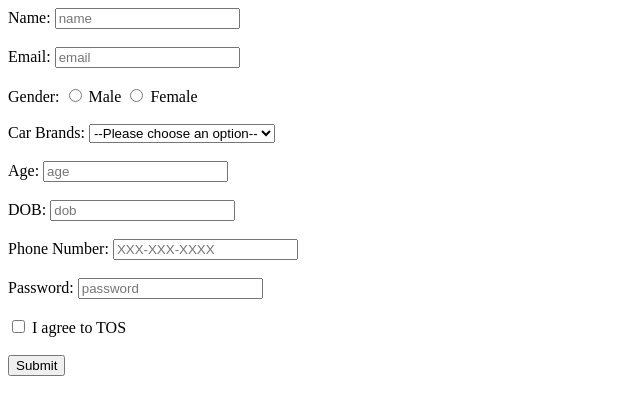
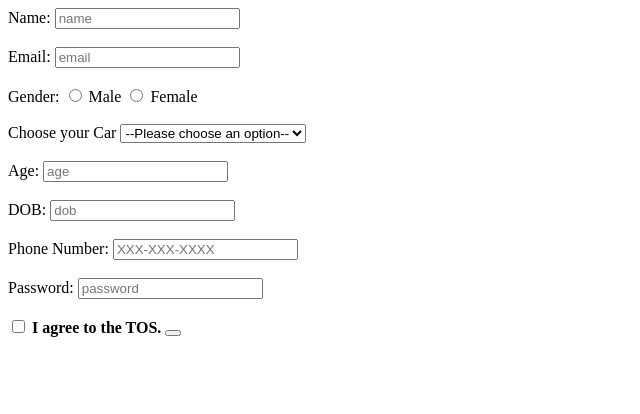
Before and after one commit to acciojob/signup-form-car-Ashwini3131, a website: page main.html in a window 1280 px wide. Shown: the whole page, without its empty margins (0-640 px from the left). Drawn offline with Linux system fonts and the light colour scheme.

Commit message:
created a submission

```diff
--- a/main.html
+++ b/main.html
@@ -16,9 +16,9 @@
 	<label for="gender"> Gender:</label>
 	<input type="radio" name="gender" id="gender_m"/> Male
 	<input type="radio" name="gender" id="gender_f"/> Female <br> <br>
-	<label for="cars"> Car Brands:</label>
-	<select name="cars" required>
-		<option value="">--Please choose an option--</option>
+	<label for="cars">Choose your Car</label>
+	<select name="cars" id="cars" required>
+	<option value="" disabled selected>--Please choose an option--</option>
 		<option value="mahindra" > Mahindra </option>
 		<option value="tata"> Tata  </option>
 		<option value="bmw"> BMW    </option>
@@ -32,8 +32,9 @@
 	<input type="text" id="tel" name="tel" placeholder="XXX-XXX-XXXX" required/><br><br>
 	<label for="password"> Password:</label>
 	<input type="text" id="password" name="password" placeholder="password" required/><br><br>
-	<input type="checkbox" name="tos"> I agree to TOS <br> <br>
-	<input type="submit" value="Submit">
+	<label for="tos"></label>
+	<input type="checkbox" name="tos"id="tos"> <b>I agree to the TOS.</b>
+	<button type="submit" value="Submit">
 
 	</form>
 
```
